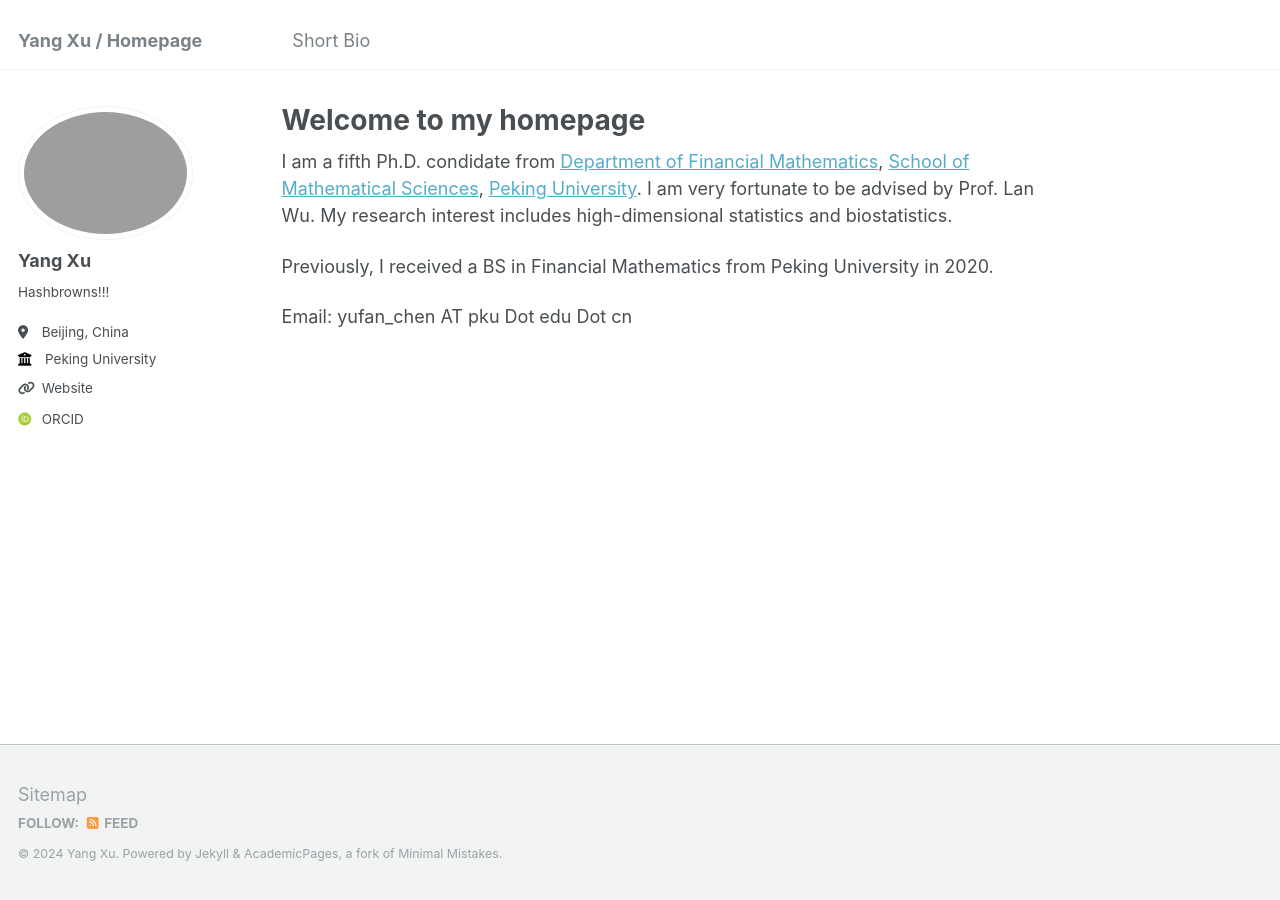
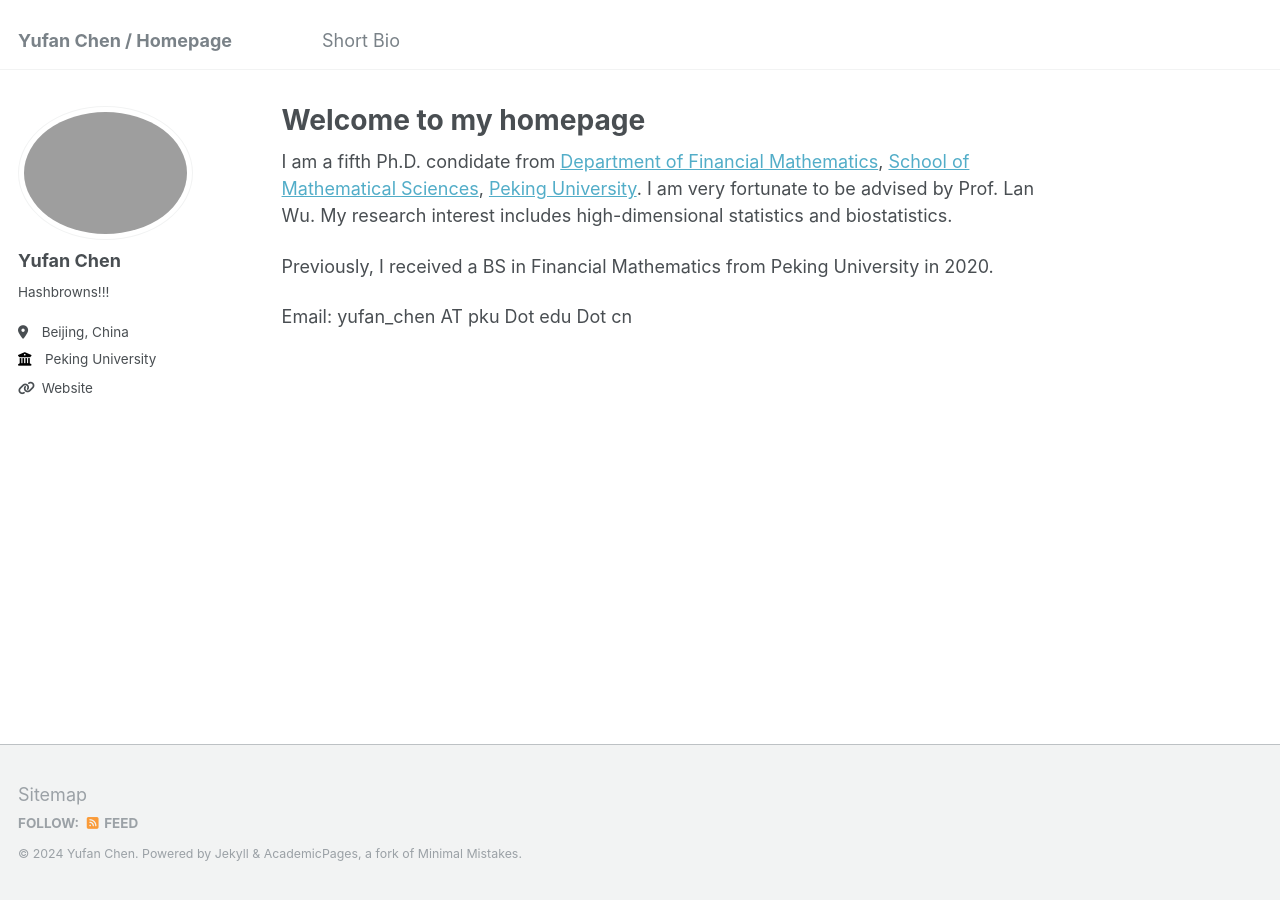
Before and after one commit to YuwanIvan/yuwanivan.github.io, a Jekyll site: the page built from _pages/about.md, in a window 1280 px wide. Built offline with Jekyll 4.4.1, drawn with Linux system fonts in a browser that asks for light colours; some web fonts are replaced.

Commit message:
update author  info

```diff
--- a/_config.yml
+++ b/_config.yml
@@ -8,11 +8,11 @@
 
 # Basic Site Settings
 locale                   : "en-US"
-title                    : "Yang Xu / Homepage"
+title                    : "Yufan Chen / Homepage"
 title_separator          : "-"
-name                     : &name "Yang Xu"
+name                     : &name "Yufan Chen"
 description              : # &description "personal description"
-url                      : https://dyloh.github.io # the base hostname & protocol for your site e.g. "https://mmistakes.github.io"
+url                      : https://yuwanivan.github.io/ # the base hostname & protocol for your site e.g. "https://mmistakes.github.io"
 baseurl                  : "" # the subpath of your site, e.g. "/blog"
 repository               : # "academicpages/academicpages.github.io"
 
@@ -22,19 +22,19 @@ repository               : # "academicpages/academicpages.github.io"
 author:
   # Biographic information
   avatar           : "xuyang.png"
-  name             : "Yang Xu"
+  name             : "Yufan Chen"
   pronouns         : # example: "she/her"
   bio              : "Hashbrowns!!!"
   location         : "Beijing, China"
   employer         : "Peking University"
-  uri              : "https://dyloh.github.io"
+  uri              : "https://yuwanivan.github.io/"
   email            : # "none@example.org"
 
   # Academic websites
   arxiv            : # URL - Update with the correct link to your profile
   googlescholar    : # "https://scholar.google.com/citations?user=PS_CX0AAAAAJ"
   impactstory      : # URL
-  orcid            : "https://orcid.org/0009-0003-0419-1684"
+  orcid            : # "https://orcid.org/0009-0003-0419-1684"
   semantic         : # URL
   pubmed           : # "https://www.ncbi.nlm.nih.gov/pubmed/?term=john+snow"
   researchgate     : # URL
```
